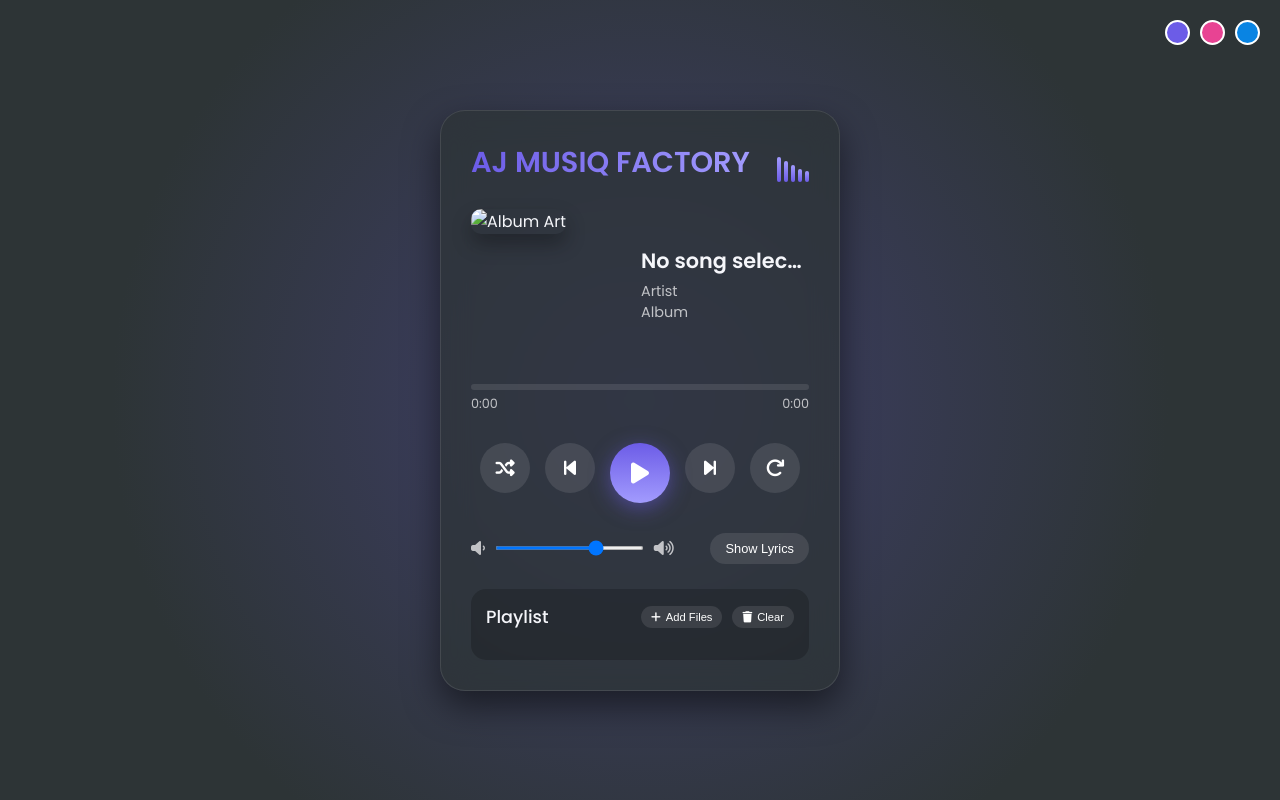
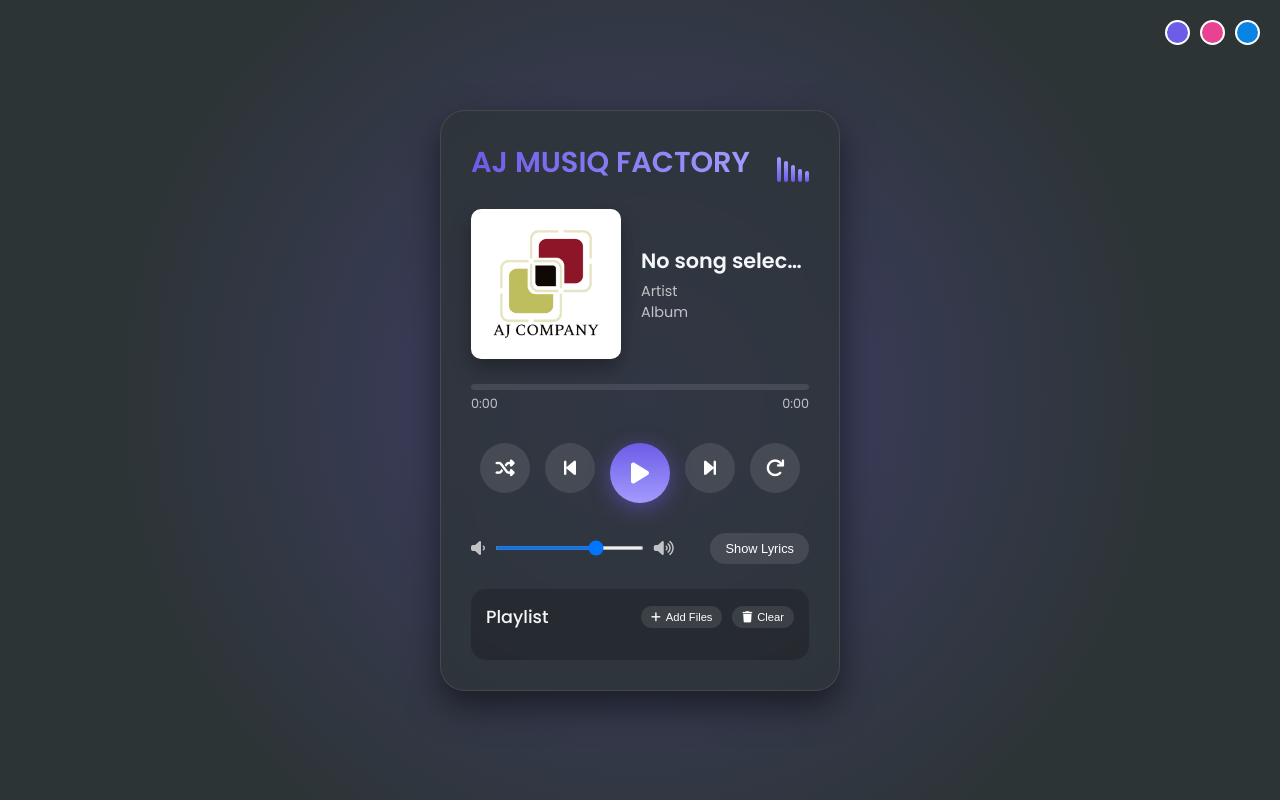
Before and after one commit to kamesh14151/AJ-MUSIQ-FACTORY, a plain HTML site: page index.html in a window 1280 px wide. Drawn offline with Linux system fonts and the light colour scheme.

Commit message:
Update index.html

```diff
--- a/index.html
+++ b/index.html
@@ -29,7 +29,7 @@
 
         <div class="song-info">
             <div class="album-art-container">
-                <img src="assets/AJLOGO.jpg" alt="Album Art" class="album-art">
+                <img src="AJLOGO.jpg" alt="Album Art" class="album-art">
                 <div class="vinyl-overlay"></div>
             </div>
             <div class="song-details">
```
